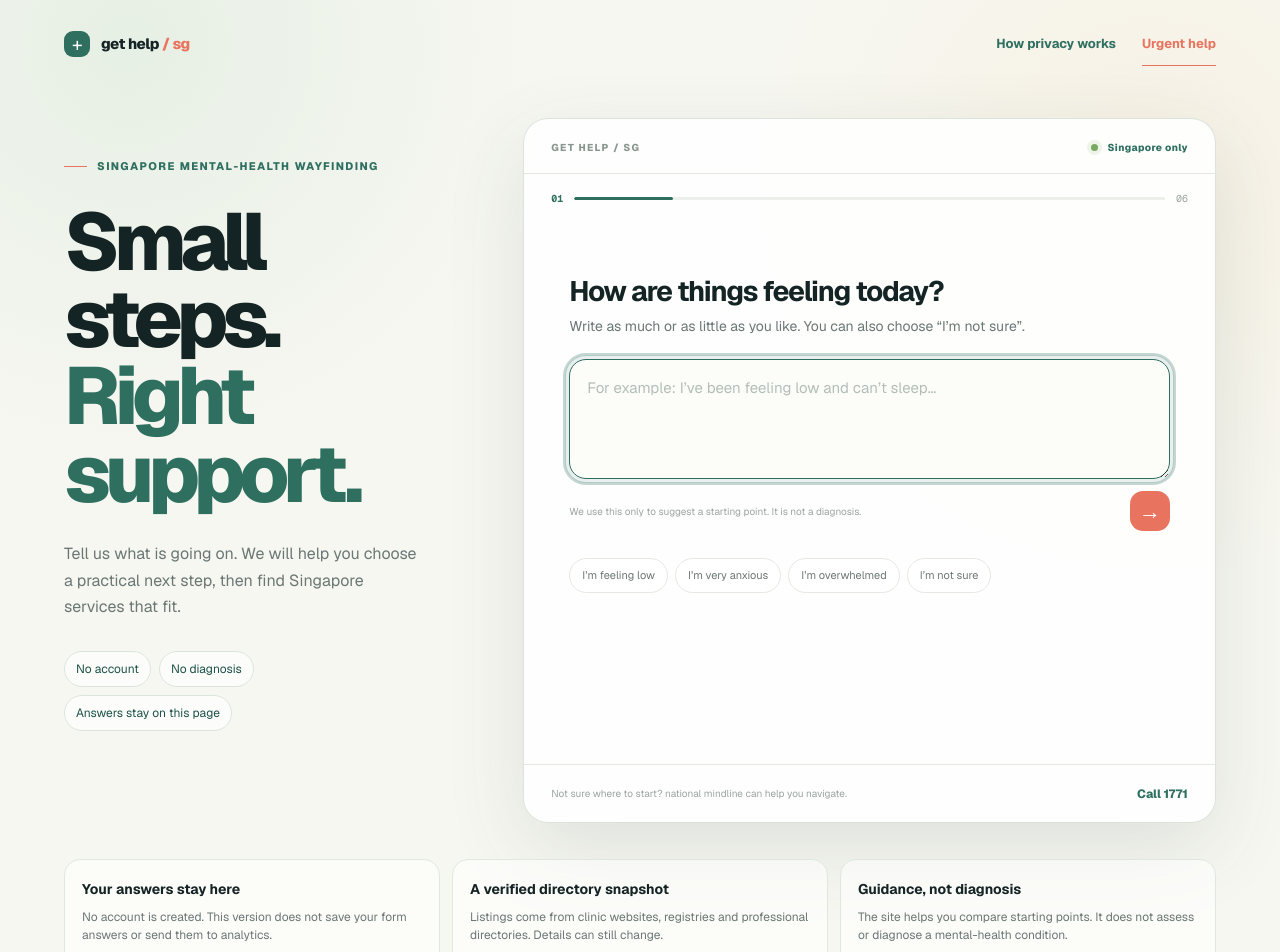
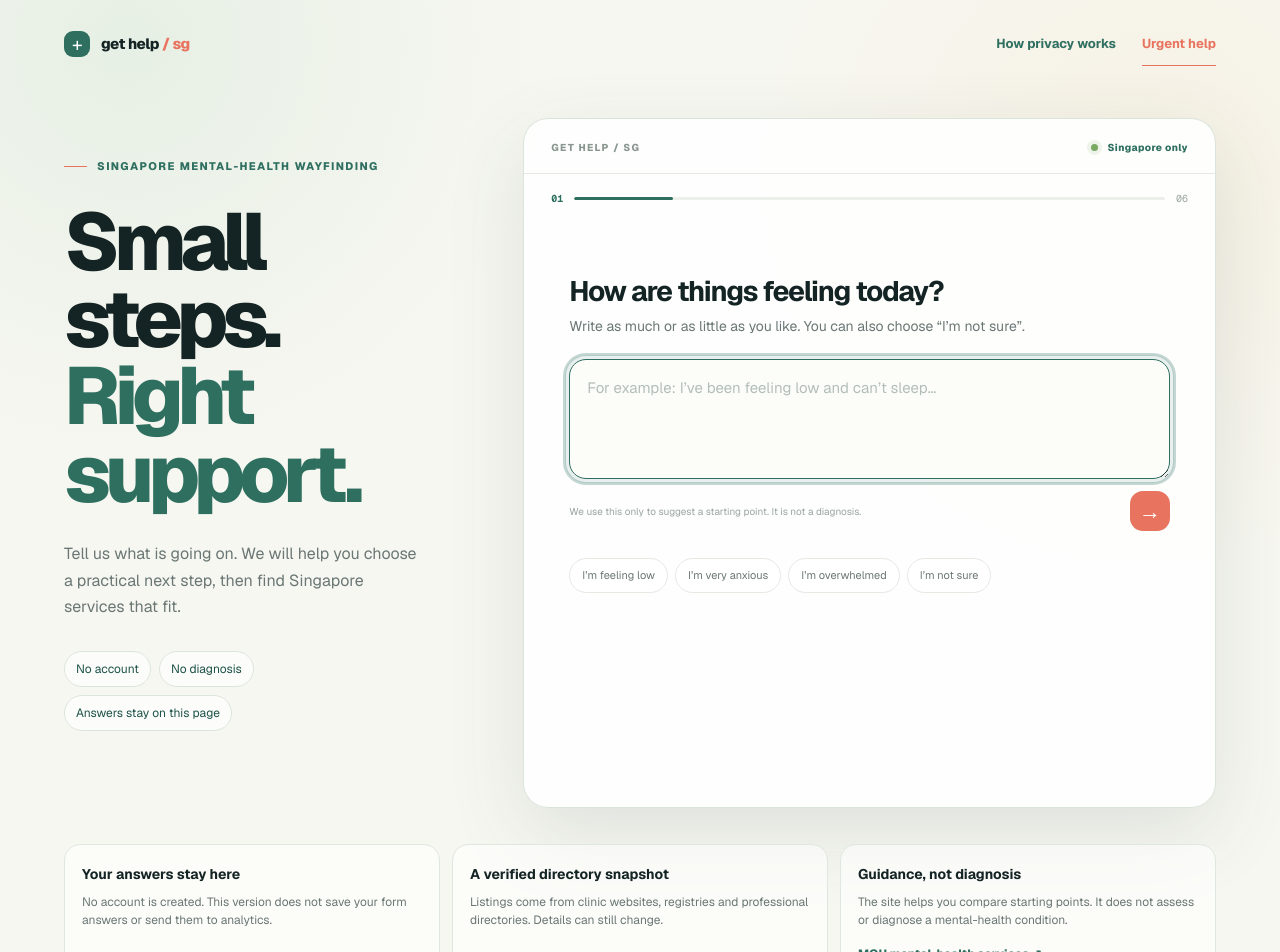
Before and after one commit to prairie-notes/get-help-sg, a Next.js app: page / in a window 1280 px wide. Shown: the top 952 px of the page. Built offline with nearby package versions, Linux system fonts and the light colour scheme.

Commit message:
Remove mindline panel footer

```diff
--- a/app/globals.css
+++ b/app/globals.css
@@ -274,8 +274,6 @@ button:focus-visible, a:focus-visible, summary:focus-visible, input:focus-visibl
 .revised-body .professional-guide-intro, .revised-body .professional-guide-card p, .revised-body .professional-guide-note { font-size: 12px; }
 .revised-body .primary-button, .revised-body .back-button, .revised-body .text-button, .revised-body .resource-provider-button { min-height: 44px; font-size: 13px; }
 .revised-body .primary-button { padding: 12px 18px; }
-.revised-panel .panel-footer a { color: var(--green); font-size: 12px; font-weight: 780; }
-
 .persistent-safety-banner { display: flex; justify-content: space-between; align-items: center; gap: 12px; margin: 10px 27px 0; border: 1px solid #edc8bf; border-radius: 12px; background: #fff4f0; padding: 10px 12px; color: #7e534b; font-size: 12px; }
 .persistent-safety-banner button { min-height: 36px; border: 0; border-radius: 9px; background: #b95142; color: white; padding: 7px 10px; font-size: 12px; font-weight: 750; }
 .answer-summary { margin: 0 0 22px; border: 1px solid #e0e8e0; border-radius: 12px; background: #fbfcf8; }
--- a/app/revised-home.tsx
+++ b/app/revised-home.tsx
@@ -967,7 +967,6 @@ export default function RevisedHome({
             )}
           </div>
 
-          <div className="panel-footer"><span>Not sure where to start? national mindline can help you navigate.</span><a href="tel:1771">Call 1771</a></div>
         </div>
       </section>
 
```
Also changed, not shown: 1 other file (tests, documents, lock files or other folders).
